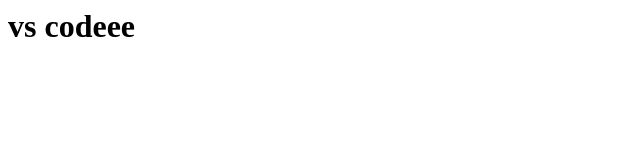
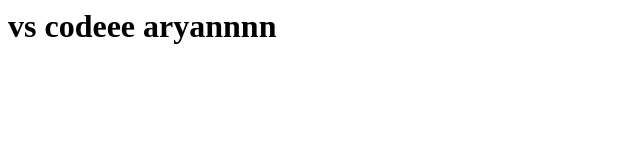
Before and after one commit to aryansattar/VSCode, a plain HTML site: page index.html in a window 1280 px wide. Shown: the whole page, without its empty margins (0-640 px from the left). Drawn offline with Linux system fonts and the light colour scheme.

Commit message:
Update index.html

```diff
--- a/index.html
+++ b/index.html
@@ -5,6 +5,6 @@
     <title>Documennnnnnnt</title>
   </head>
   <body>
-    <h1>vs codeee</h1>
+    <h1>vs codeee aryannnn</h1>
   </body>
 </html>
```
